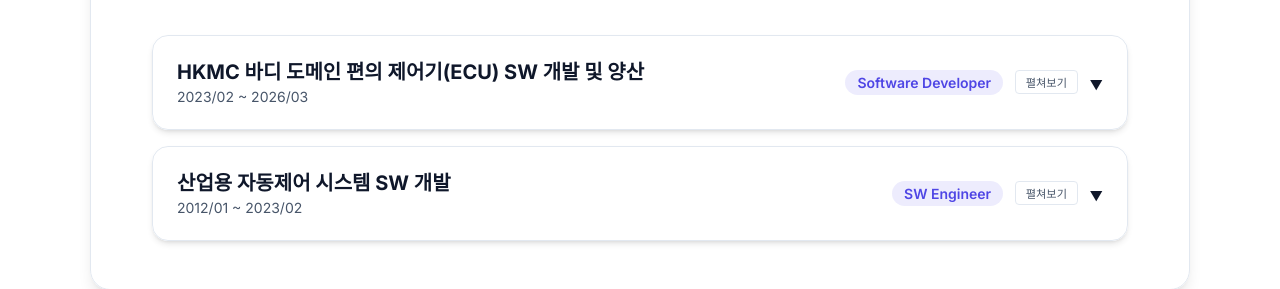
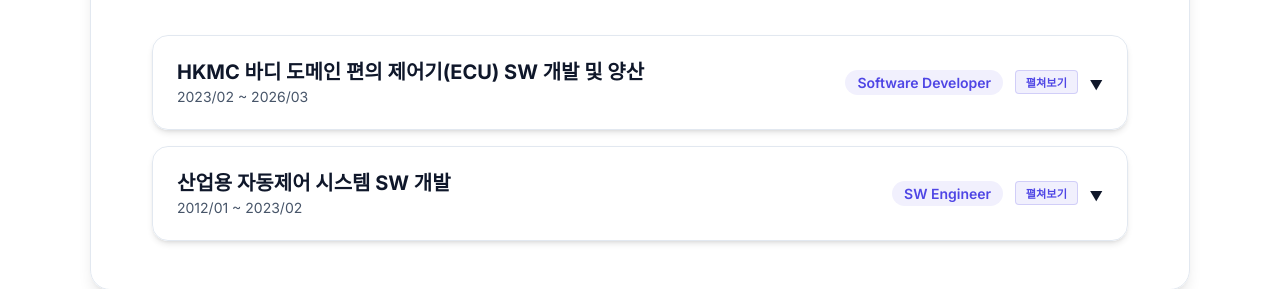
Before and after one commit to TimerOverflow/Hyun9_Portfolio, a React (Vite) app: page / in a window 1280 px wide. Shown: the part 1484-1773 px from the top of the page. Built offline with nearby package versions, Linux system fonts and the light colour scheme.

Commit message:
style: Improve badge visibility in dark mode

```diff
--- a/src/components/Projects.jsx
+++ b/src/components/Projects.jsx
@@ -365,18 +365,19 @@
   role: {
     fontSize: '0.875rem',
     fontWeight: 600,
-    color: 'var(--accent-primary)',
-    background: 'rgba(79, 70, 229, 0.1)',
+    color: 'var(--badge-color)',
+    background: 'var(--badge-bg)',
     padding: '0.25rem 0.75rem',
     borderRadius: '999px',
   },
   accordionBadge: {
     fontSize: '0.7rem',
-    color: 'var(--text-secondary)',
-    border: '1px solid var(--border-color)',
+    color: 'var(--badge-color)',
+    background: 'var(--badge-bg)',
+    border: '1px solid var(--badge-border)',
     padding: '0.2rem 0.6rem',
     borderRadius: '4px',
-    fontWeight: '500',
+    fontWeight: '600',
     whiteSpace: 'nowrap',
   },
   accordionBody: {
@@ -473,12 +474,13 @@
   },
   toggleBadge: {
     fontSize: '0.7rem',
-    color: 'var(--accent-primary)',
-    background: 'rgba(79, 70, 229, 0.08)',
+    color: 'var(--badge-color)',
+    background: 'var(--badge-bg)',
+    border: '1px solid var(--badge-border)',
     padding: '0.15rem 0.5rem',
     borderRadius: '4px',
     marginLeft: '0.5rem',
-    fontWeight: '500',
+    fontWeight: '600',
     flexShrink: 0,
     letterSpacing: '0.3px',
   },
--- a/src/index.css
+++ b/src/index.css
@@ -28,6 +28,11 @@
   --scrollbar-track: rgba(0, 0, 0, 0.05);
   --scrollbar-thumb: rgba(0, 0, 0, 0.2);
   --scrollbar-thumb-hover: rgba(0, 0, 0, 0.4);
+
+  /* Badge Variables */
+  --badge-bg: rgba(79, 70, 229, 0.08);
+  --badge-color: #4f46e5;
+  --badge-border: rgba(79, 70, 229, 0.2);
 }
 
 [data-theme='dark'] {
@@ -51,6 +56,11 @@
   --scrollbar-track: rgba(255, 255, 255, 0.05);
   --scrollbar-thumb: rgba(255, 255, 255, 0.2);
   --scrollbar-thumb-hover: rgba(255, 255, 255, 0.4);
+
+  /* Badge Variables (Dark Mode) - Brighter and more visible */
+  --badge-bg: rgba(129, 140, 248, 0.15);
+  --badge-color: #818cf8; /* indigo-400 */
+  --badge-border: rgba(129, 140, 248, 0.3);
 }
 
 * {
```
